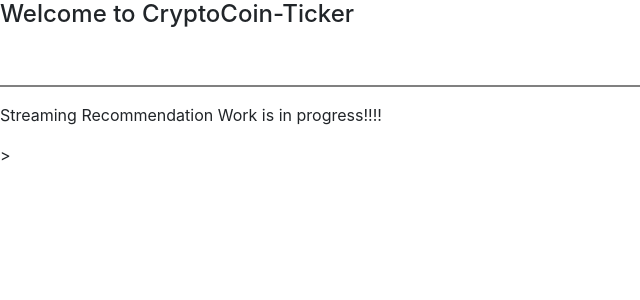
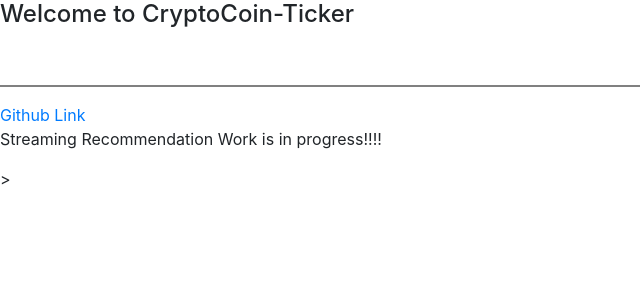
Before and after one commit to madhur73/trying-heroku, a Django app: template ccapp/templates/ccapp/tickers.html in a window 1280 px wide. Shown: the top 300 px of the page, without its empty margins (0-640 px from the left). Run offline with Django 3.2, Linux system fonts and the light colour scheme; the template is opened without the code that fills it, so the values that code supplies are empty; some libraries are stand-ins or nearby versions.

Commit message:
github link attached

```diff
--- a/ccapp/templates/ccapp/tickers.html
+++ b/ccapp/templates/ccapp/tickers.html
@@ -32,6 +32,7 @@
 </div>
 <hr style="height:2px;border-width:0;color:gray;background-color:gray">
 <div>
+    <a href="https://github.com/madhur73/trying-heroku">Github Link</a>
     <p>Streaming Recommendation Work is in progress!!!!</p>
 </div>
 
```
Also changed, not shown: ccticker/settings.py (+2 -9 lines).
